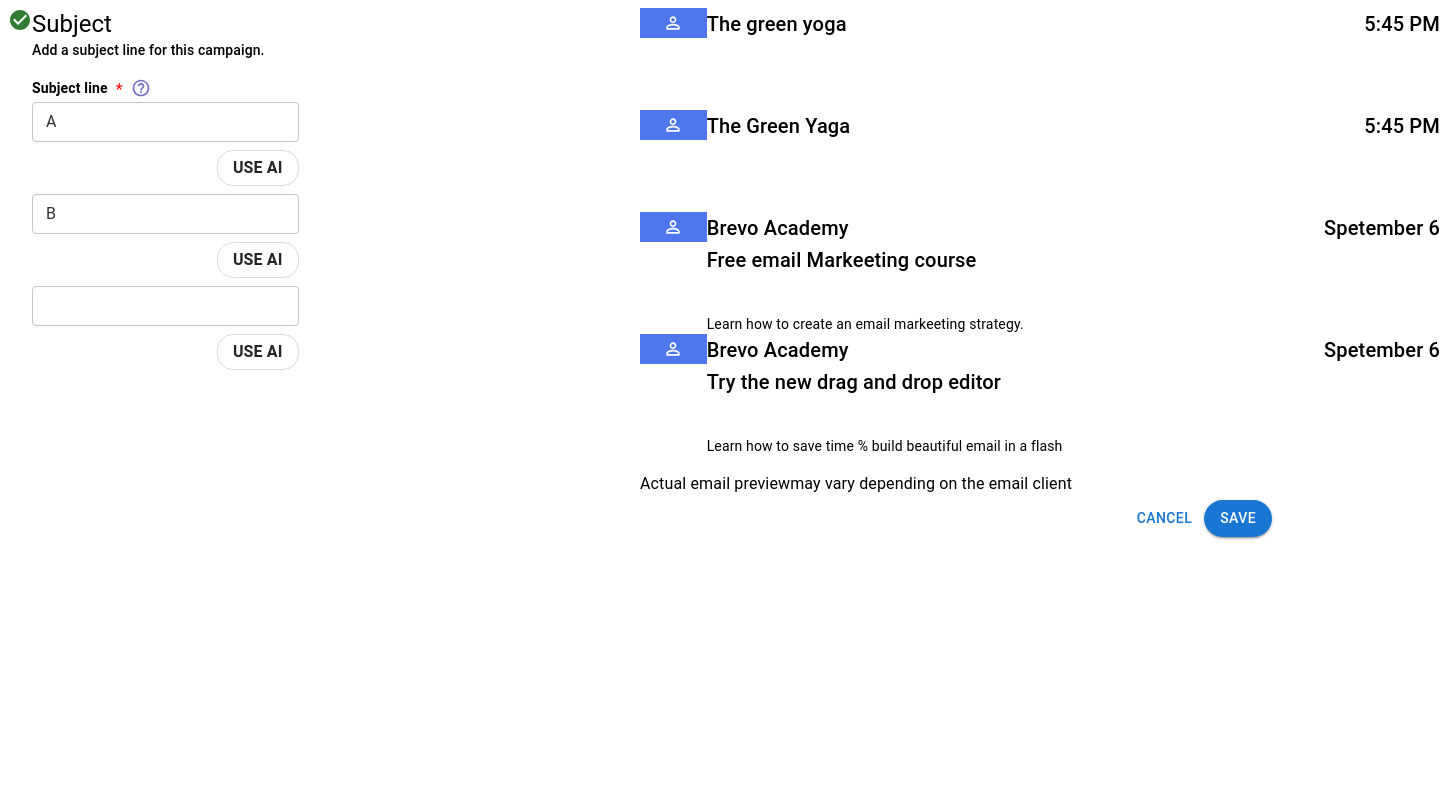
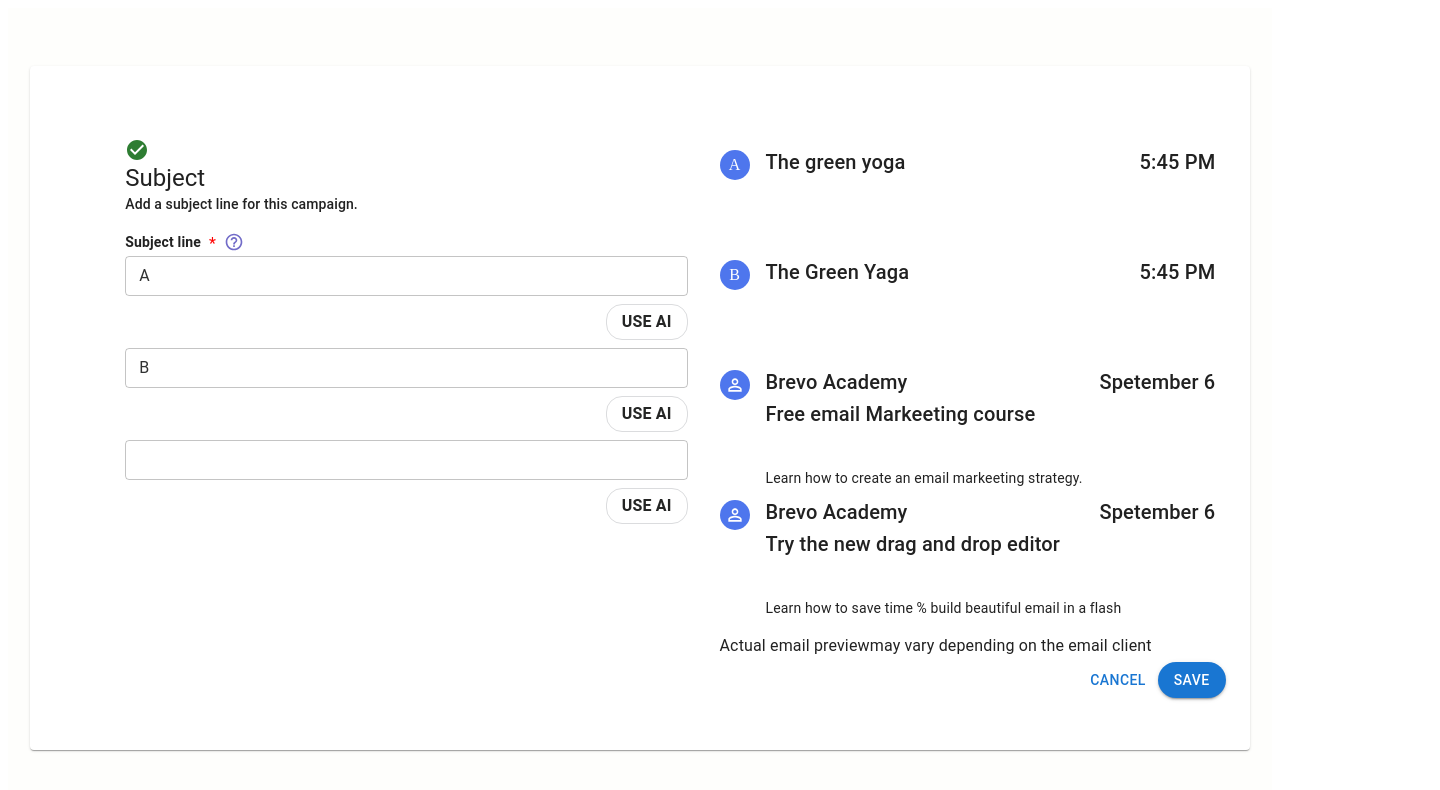
Before and after one commit to sohail-shrestha/sensenrespond-interview, a React (Create React App) app: page / in a window 1280 px wide. Shown: the top 790 px of the page, 1440 px wide, since content can reach past the window. Built offline with nearby package versions, Linux system fonts and the light colour scheme.

Commit message:
right side components fixed and stable.

```diff
--- a/src/components/EmailBox.tsx
+++ b/src/components/EmailBox.tsx
@@ -3,7 +3,7 @@ import { Grid, Typography } from "@mui/material";
 import React from "react";
 
 type EmailBoxProps = {
-  letfText?: string;
+  left?: string;
   title: string;
   time: string;
   content: string;
@@ -11,7 +11,7 @@ type EmailBoxProps = {
 };
 
 const EmailBox: React.FC<EmailBoxProps> = ({
-  letfText,
+  left,
   title,
   time,
   content,
@@ -19,10 +19,9 @@ const EmailBox: React.FC<EmailBoxProps> = ({
 }) => {
   return (
     <>
-      <Grid container>
+      <Grid container display='flex'flexDirection='row' width='100%' marginTop='8px'>
         <Grid
-          item
-          xs={1}
+        marginTop='4px'
           style={{
             backgroundColor: "#4e76ed",
             width: "30px",
@@ -32,18 +31,19 @@ const EmailBox: React.FC<EmailBoxProps> = ({
             color: "white",
             alignItems: "center",
             justifyContent: "center",
-            borderRadius: "40%%",
+            borderRadius: "40px"
+
           }}
         >
-          {letfText ? letfText : <PersonOutlineOutlinedIcon fontSize="small" />}
+          {left ? left : <PersonOutlineOutlinedIcon fontSize="small" />}
         </Grid>
-        <Grid xs={11}>
-          <Grid container style={{ justifyContent: "space-between" }}>
-            <Typography variant="h6">{title}</Typography>
-            <Typography variant="h6">{time}</Typography>
+        <Grid width='80%' marginLeft='16px' >
+          <Grid container display='flex'  flexDirection='row' width='100%' justifyContent='space-between' >
+            <Typography variant="h6" >{title}</Typography>
+            <Typography variant="h6"  >{time}</Typography>
           </Grid>
           <Grid style={{ overflow: "clip", textOverflow: "ellipsis" }}>
-            <Typography variant="h6" height={70} width="100vh">
+            <Typography variant="h6" height={70} width="100%">
               {content}
             </Typography>
           </Grid>
--- a/src/features/home/Home.tsx
+++ b/src/features/home/Home.tsx
@@ -1,16 +1,41 @@
-import { Grid } from "@mui/material";
+import { Card, CardContent, Grid } from "@mui/material";
 import React from "react";
 import { HomeLeftComponent, HomeRightComponent } from "./components";
 
 const Home: React.FC = () => {
   return (
-    <Grid container>
-      <Grid item xs={6}>
-        <HomeLeftComponent />
-      </Grid>
-      <Grid item xs={6}>
-        <HomeRightComponent />
-      </Grid>
+    <Grid
+      display="flex"
+      flexDirection="column"
+      height="100vh"
+      alignItems="center"
+      justifyContent="center"
+      style={{ backgroundColor: "#fefefc" }}
+    >
+      <Card>
+        <CardContent >
+          <Grid
+            container
+            display="flex"
+            flexDirection="row"
+            maxWidth="100%"
+            maxHeight="100%"
+            marginTop="2%"
+            marginBottom="2%"
+            marginLeft="4%"
+            marginRight="4%"
+            paddingBottom="4px"
+            spacing='32'
+          >
+            <Grid item width='50%'>
+              <HomeLeftComponent />
+            </Grid>
+            <Grid item width='50%'>
+              <HomeRightComponent />
+            </Grid>
+          </Grid>
+        </CardContent>
+      </Card>
     </Grid>
   );
 };
--- a/src/features/home/components/HomeLeftComponent.tsx
+++ b/src/features/home/components/HomeLeftComponent.tsx
@@ -12,7 +12,7 @@ const HomeLeftComponent: React.FC = () => {
     <>
       <Grid container>
         <CheckCircleIcon color="success" />
-        <Grid item>
+        <Grid item width="100%">
           <Typography variant="h5">Subject</Typography>
           <Typography variant="subtitle2">
             Add a subject line for this campaign.
@@ -26,7 +26,7 @@ const HomeLeftComponent: React.FC = () => {
             <HelpOutlineOutlinedIcon fontSize="small" htmlColor="#726cc8" />
           </Grid>
 
-          <Grid>
+          <Grid container flexDirection="column">
             <InputBox
               prefix="A"
               onTextChange={(text: string) => {
--- a/src/features/home/components/HomeRightComponent.tsx
+++ b/src/features/home/components/HomeRightComponent.tsx
@@ -6,21 +6,25 @@ const HomeRightComponent: React.FC = () => {
   return (
     <Grid container>
       <Mobile />
-
-      <Grid item width="100%" marginTop='16px'>
+      <Grid item marginTop='16px' width='90%'>
         <Typography variant="body1">
           Actual email previewmay vary depending on the email client
         </Typography>
 
         <Grid
           container
-          justifyContent='flex-end'
+          justifyContent="flex-end"
           flexDirection="row"
           display="flex"
-          marginTop='4px'
+          marginTop="4px"
+          width='100%'
         >
-          <Button variant="text" style={{marginRight: '4px'}}>Cancel</Button>
-          <Button variant="contained" style={{borderRadius: '20px'}}>Save</Button>
+          <Button variant="text" style={{ marginRight: "4px" }}>
+            Cancel
+          </Button>
+          <Button variant="contained" style={{ borderRadius: "20px" }}>
+            Save
+          </Button>
         </Grid>
       </Grid>
     </Grid>
--- a/src/features/home/components/Mobile.tsx
+++ b/src/features/home/components/Mobile.tsx
@@ -1,3 +1,4 @@
+import { Grid } from "@mui/material";
 import { useSelector } from "react-redux";
 import { EmailBox } from "../../../components";
 import { RootState } from "../../../store/store";
@@ -7,9 +8,9 @@ const Mobile: React.FC = () => {
   const b = useSelector((state: RootState) => state.home.subjectB);
 
   return (
-    <div>
-      <EmailBox title={"The green yoga"} time={"5:45 PM"} content={a} />
-      <EmailBox title={"The Green Yaga"} time={"5:45 PM"} content={b} />
+    <Grid width='100%'>
+      <EmailBox title={"The green yoga"} time={"5:45 PM"} content={a} left='A' />
+      <EmailBox title={"The Green Yaga"} time={"5:45 PM"} content={b} left='B' />
       <EmailBox
         title={"Brevo Academy"}
         time={"Spetember 6"}
@@ -22,7 +23,7 @@ const Mobile: React.FC = () => {
         content={"Try the new drag and drop editor"}
         body="Learn how to save time % build beautiful email in a flash"
       />
-    </div>
+    </Grid>
   );
 };
 
```
